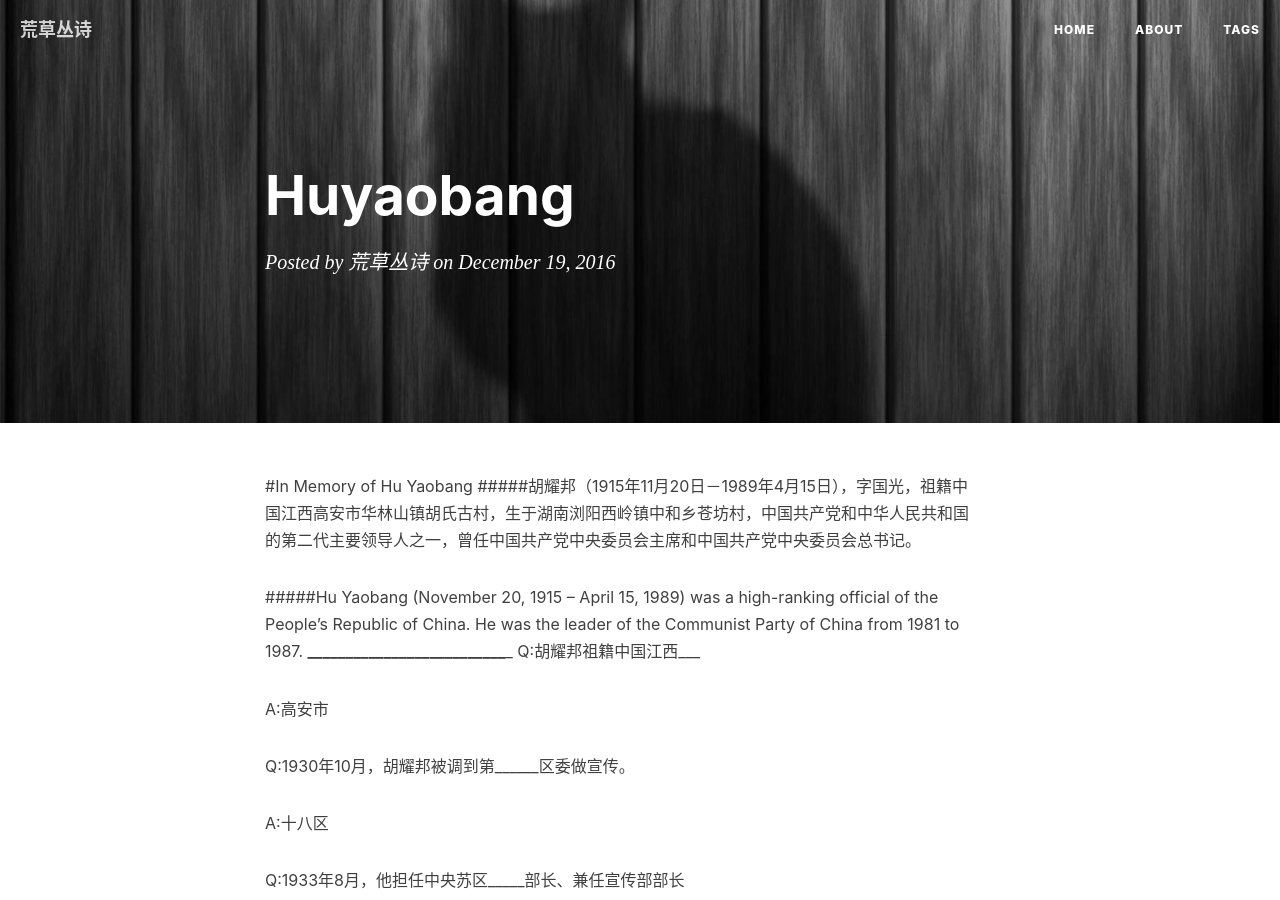
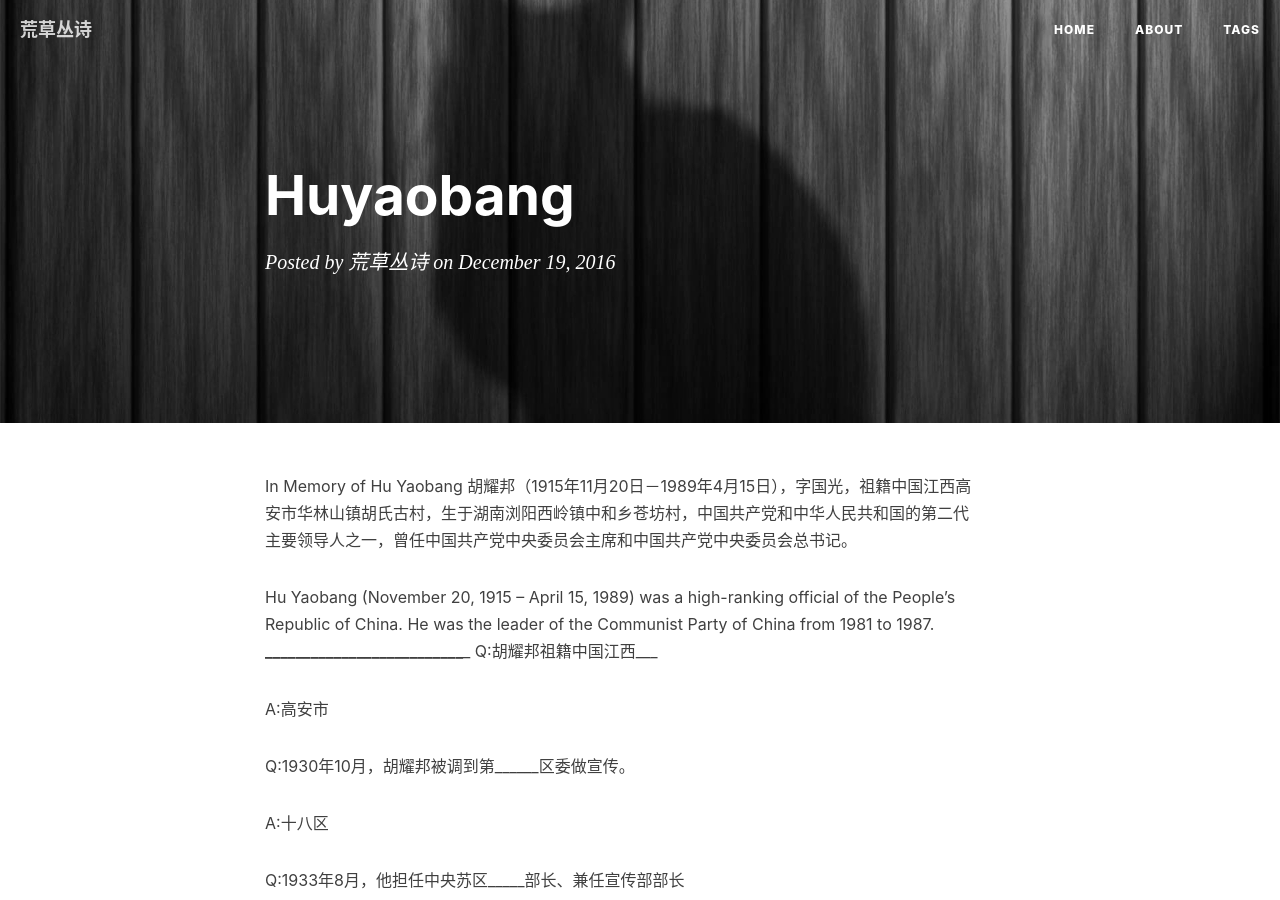
Before and after one commit to liulewis/liulewis.github.io, a Jekyll site: the page built from _posts/2016-12-19-HuYaobang.md, in a window 1280 px wide and 900 px high. Built offline with Jekyll 4.4.1, drawn with Linux system fonts in a browser that asks for light colours; nearby versions of some CDN libraries; our own code applies the rules of GitHub Pages for plain Markdown files; comment, search, counter and statistics services are not loaded.

```diff
--- a/_posts/2016-12-19-HuYaobang.md
+++ b/_posts/2016-12-19-HuYaobang.md
@@ -1,9 +1,8 @@
 
+In Memory of Hu Yaobang
+胡耀邦（1915年11月20日－1989年4月15日），字国光，祖籍中国江西高安市华林山镇胡氏古村，生于湖南浏阳西岭镇中和乡苍坊村，中国共产党和中华人民共和国的第二代主要领导人之一，曾任中国共产党中央委员会主席和中国共产党中央委员会总书记。
 
-#In Memory of Hu Yaobang
-#####胡耀邦（1915年11月20日－1989年4月15日），字国光，祖籍中国江西高安市华林山镇胡氏古村，生于湖南浏阳西岭镇中和乡苍坊村，中国共产党和中华人民共和国的第二代主要领导人之一，曾任中国共产党中央委员会主席和中国共产党中央委员会总书记。
-
-#####Hu Yaobang (November 20, 1915 – April 15, 1989) was a high-ranking official of the People's Republic of China. He was the leader of the Communist Party of China from 1981 to 1987.
+Hu Yaobang (November 20, 1915 – April 15, 1989) was a high-ranking official of the People's Republic of China. He was the leader of the Communist Party of China from 1981 to 1987.
 _______________________________________________________________________________
 Q:胡耀邦祖籍中国江西___
 
```
